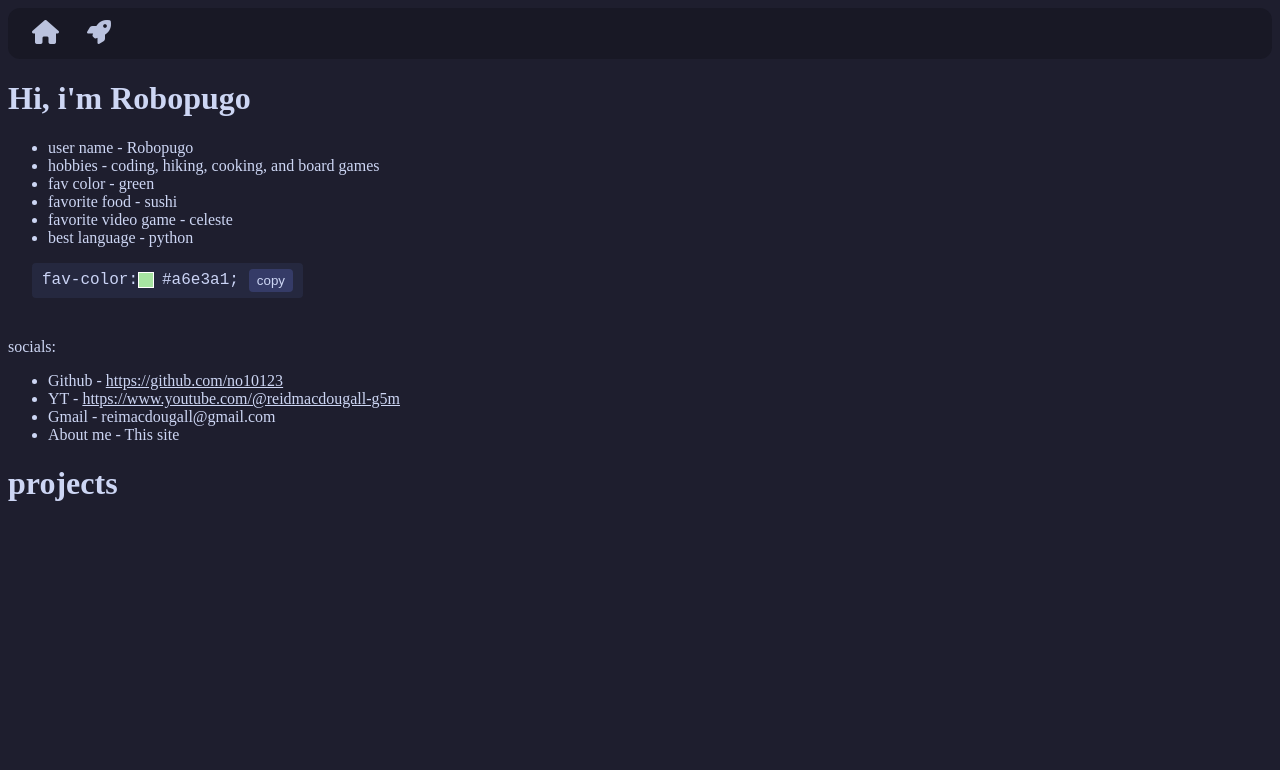
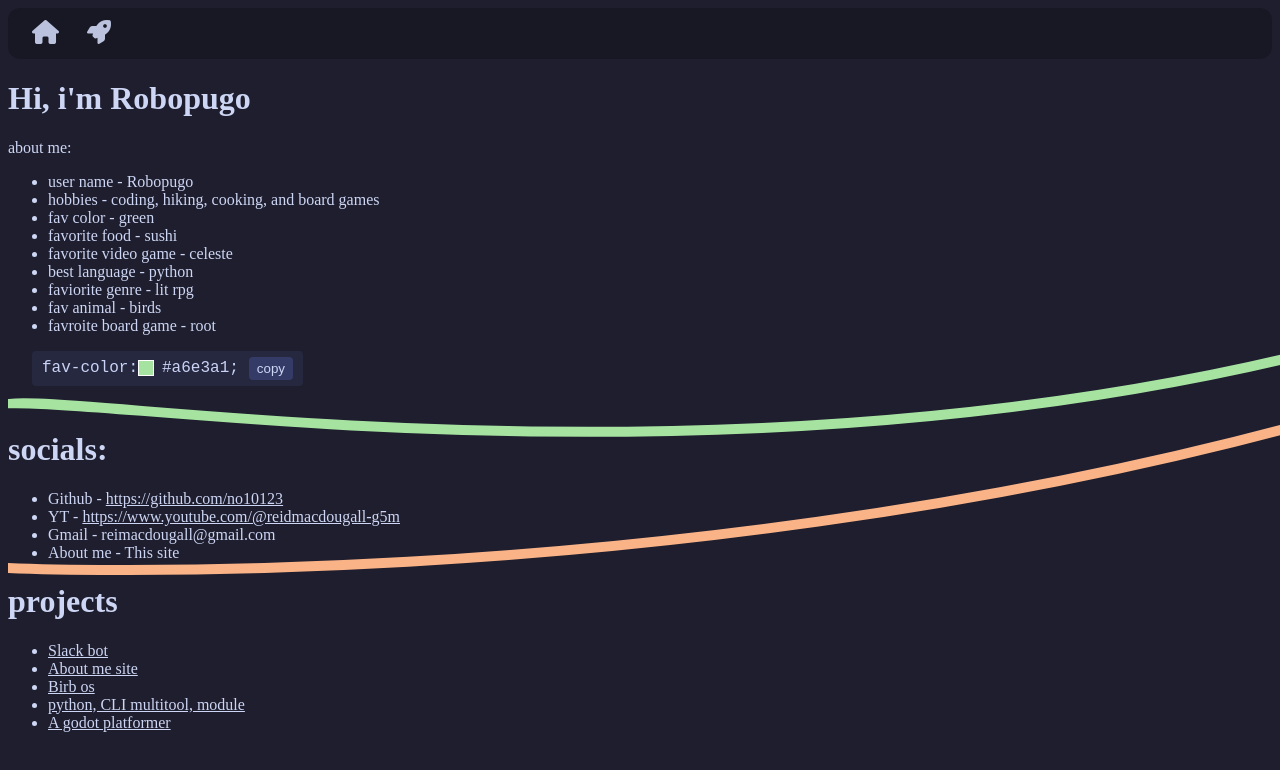
Before and after one commit to no10123/Personal-site, a plain HTML site: page index.html in a window 1280 px wide. Drawn offline with Linux system fonts and the light colour scheme.

Commit message:
added cool lines to seperate sections

```diff
--- a/index.html
+++ b/index.html
@@ -9,11 +9,13 @@
     <link rel="stylesheet" href="style.css">
 </head>
 <body>
+    <canvas width="500" height="700" id="canvas"></canvas>
     <nav>
         <a href="#home" class="nav-btn"><i class="fa-solid fa-house"></i></a>
         <a href="#projects" class="nav-btn"><i class="fa-solid fa-rocket"></i></a>
     </nav>
     <h1 id="home">Hi, i'm Robopugo</h1>
+    <p>about me:</p>
     <ul>
         <li>user name           - Robopugo</li>
         <li>hobbies             - coding, hiking, cooking, and board games</li>
@@ -21,6 +23,9 @@
         <li>favorite food       - sushi</li>
         <li>favorite video game - celeste</li>
         <li>best language       - python</li>
+        <li>faviorite genre     - lit rpg</li>
+        <li>fav animal          - birds</li>
+        <li>favroite board game - root</li>
     </ul>
     <div class="fav-color-container">
         <span class="color-text">fav-color: </span>
@@ -28,7 +33,7 @@
         <span class="color-text">#a6e3a1;</span>
         <button class="copy" data-action="copyColor">copy</button>
     </div>
-            <p>socials:</p>
+    <h1>socials:</h1>
     <ul>
         <li>Github              - <a href="https://github.com/no10123">https://github.com/no10123</a></li>
         <li>YT                  - <a href="https://www.youtube.com/@reidmacdougall-g5m">https://www.youtube.com/@reidmacdougall-g5m</a></li>
@@ -36,6 +41,13 @@
         <li>About me            - This site</li>
     </ul>
     <h1 id="projects">projects</h1>
+    <ul>
+        <li><a href="https://github.com/no10123/First-Slack-Bot">Slack bot</a></li>
+        <li><a href="https://no10123.github.io/website/">About me site</a></li>
+        <li><a href="https://no10123.github.io/Web-OS/">Birb os</a></li>
+        <li><a href="https://github.com/no10123/ANSI-python-module">python, CLI multitool, module</a></li>
+        <li><a href="https://github.com/no10123/new-game-project">A godot platformer</a></li>
+    </ul>
     <script src="script.js"></script>
 </body>
 </html>
--- a/script.js
+++ b/script.js
@@ -0,0 +1,24 @@
+const canvas = document.getElementById("canvas");
+canvas.width = width = window.innerWidth
+canvas.height = height = window.innerHeight
+const ctx = canvas.getContext("2d");
+
+ctx.lineWidth = 10;
+ctx.strokeStyle = '#a6e3a1';
+ctx.lineCap = 'round';
+
+ctx.beginPath();
+
+ctx.moveTo(-10, 400);
+ctx.bezierCurveTo(0, 370, width / 2, 500, width, 350);
+
+ctx.stroke();
+
+ctx.strokeStyle = '#fab387';
+
+ctx.beginPath();
+
+ctx.moveTo(0, 560);
+ctx.bezierCurveTo(0, 560, width / 2, 590, width, 420);
+
+ctx.stroke();
--- a/style.css
+++ b/style.css
@@ -81,3 +81,7 @@ a:hover {
 a:visited {
     color: var(--base);
 }
+
+canvas {
+    position: absolute;
+}
```
Lines whose indentation alone changed are shown as unchanged.
